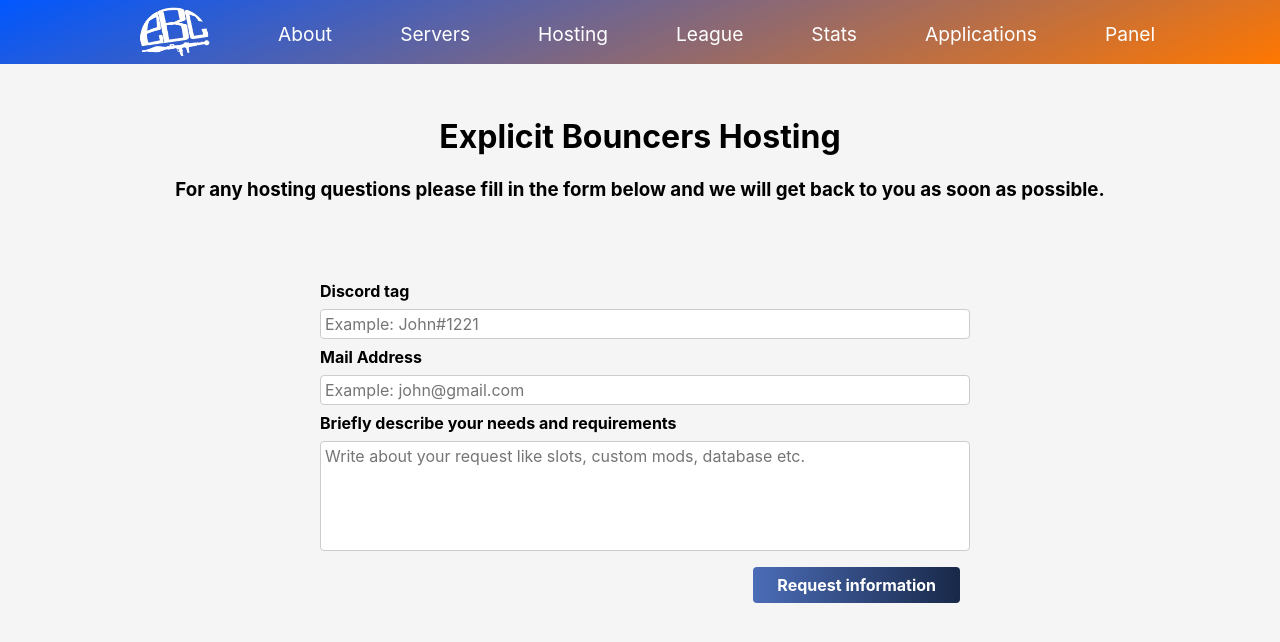
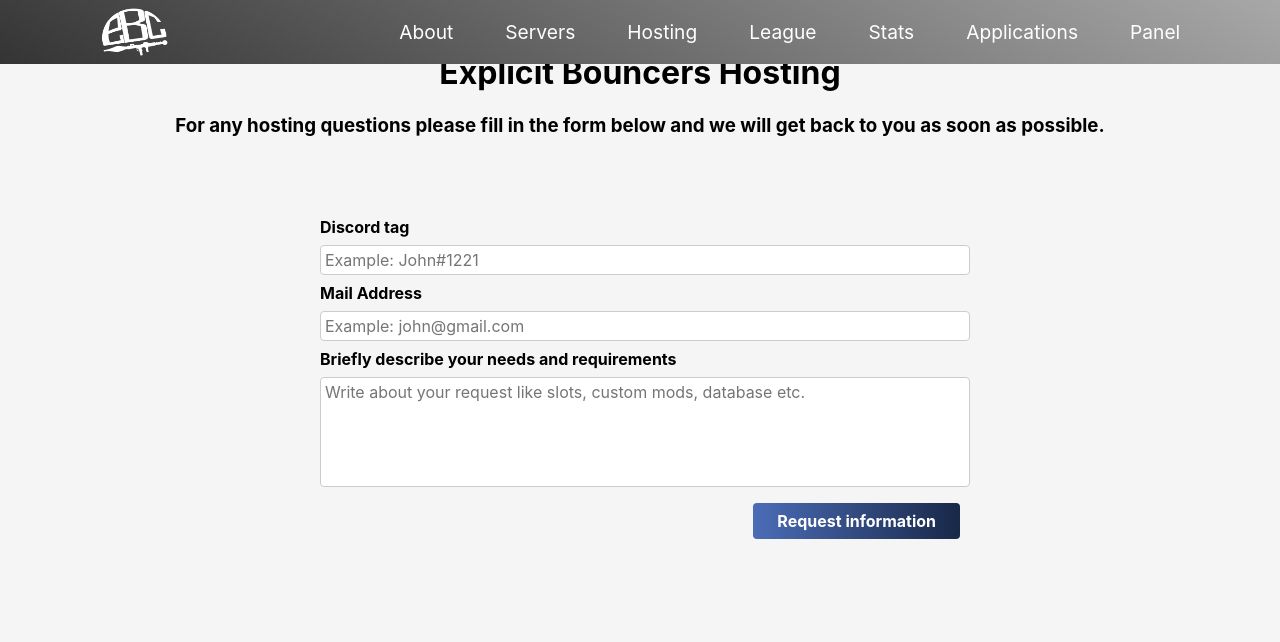
Before and after one commit to kristiandz/ebc-website, a React (Create React App) app: page /hosting in a window 1280 px wide. Shown: the top 642 px of the page. Built offline with nearby package versions, Linux system fonts and the light colour scheme.

Commit message:
Navbar update, applications sub pages dropdown menu

```diff
--- a/src/components/layout/MainNavigation.jsx
+++ b/src/components/layout/MainNavigation.jsx
@@ -6,30 +6,23 @@
 
     return (
         <header className={classes.header}>
-            <div className={classes.logo}><Link to="/"><img src={logo} alt="Logo" width = "72" height="63" /></Link></div>
+            <div className={classes.logo}><Link to="/"><img src={logo} alt="Logo" width="68" height="61" /></Link></div>
             <nav>
                 <ul>
-                    <li>
-                        <Link to="/about">About</Link>
-                    </li>
-                    <li>
-                        <Link to="/servers">Servers</Link>
-                    </li>
-                    <li>
-                        <Link to="/hosting">Hosting</Link>
-                    </li>
-                    <li>
-                        <Link to="/league">League</Link>
-                    </li>
-                    <li>
-                        <Link to="/stats">Stats</Link>
-                    </li>
-                    <li>
-                        <Link to="/applications">Applications</Link>
-                    </li>
-                    <li>
-                        <Link to="/panel">Panel</Link>
-                    </li>
+                    <li><Link to="/about">About</Link></li>
+                    <li><Link to="/servers">Servers</Link></li>
+                    <li><Link to="/hosting">Hosting</Link></li>
+                    <li><Link to="/league">League</Link></li>
+                    <li><Link to="/stats">Stats</Link></li>
+                    <li className={classes.dropdown}>
+                        <Link to="/applications/community_applications">Applications</Link>
+                        <div className={classes.dropdownContent}>
+                            <Link to="/applications/community_applications">Community applications</Link>
+                            <Link to="/applications/community_apply">Join the community</Link>
+                            <Link to="/applications/ban_appeal">Appeal a ban</Link>
+                            <Link to="/applications/ban_appeals">Ban appeals</Link>
+                        </div></li>
+                    <li><Link to="/panel">Panel</Link></li>
                 </ul>
             </nav>
         </header >
--- a/src/components/layout/MainNavigation.module.css
+++ b/src/components/layout/MainNavigation.module.css
@@ -1,12 +1,13 @@
 .header {
   height: 8vh;
   display: flex;
+  position: fixed;
+  top: 0;
+  width: 100%;
   align-items: center;
-  justify-content: space-between;
-  background: rgb(255,119,0);
-  background: linear-gradient(337deg, rgba(255,119,0,1) 0%, rgba(0,87,255,1) 100%);
-  padding: 0 10%;
-}
+  justify-content: space-around;
+  /* background: linear-gradient(337deg, rgba(255,119,0,1) 0%, rgba(0,87,255,1) 100%); */
+  background: linear-gradient(30deg, rgba(52,52,52,1) 0%, rgba(168,168,168,1) 100%);}
 
 .header ul {
   list-style: none;
@@ -17,11 +18,11 @@
 }
 
 .header li {
-  margin-left: 3rem;
+  margin-left: 2rem;
 }
 
 .header a {
-  padding: 10px 10px;
+  padding: 15px 10px;
   text-decoration: none;
   font-size: 1.2rem;
   color: #ffffff;
@@ -36,3 +37,27 @@
 .logo {
   padding-top: 15px;
 }
+
+.dropdownContent{
+  margin-top: 2.1vh;
+  display: none;
+  position: absolute;
+  padding-top: 0vh;
+  background: #D57129;
+  min-width: 160px;
+  z-index: 1;
+}
+
+.dropdownContent a {
+  text-decoration: none;
+}
+
+.dropdownContent a:hover {
+    color: white;
+    color: rgb(182, 182, 182);
+}
+
+.dropdown:hover .dropdownContent {
+  display: flex;
+  flex-direction: column;
+}
--- a/src/pages/Applications.jsx
+++ b/src/pages/Applications.jsx
@@ -1,19 +1,13 @@
 import classes from "./Applications.module.css";
-import {Outlet, Link} from "react-router-dom";
+import { Outlet, Link, useLocation } from "react-router-dom";
 
 function Applications() {
-
+    const location = useLocation();
     return (
-        <div className = {classes.appContainer}>
-            <nav className = {classes.navbar}>
-                <Link to="community_applications">Community applications</Link>
-                <Link to="community_apply">Join the community</Link>
-                <Link to="ban_appeal">Appeal a ban</Link>
-                <Link to="ban_appeals">Ban appeals</Link>
-            </nav>
-            <Outlet/>
+        <div className={classes.appContainer}>
+            <Outlet />
         </div>
-     );
+    );
 }
 
 export default Applications;
--- a/src/pages/Applications.module.css
+++ b/src/pages/Applications.module.css
@@ -1,35 +1,4 @@
 .appContainer{
     background-color: whitesmoke;
+    padding: 0 0;
 }
-
-nav{
-    display: flex;
-    text-decoration: none;
-    font-size: 25px;
-    justify-content: space-around;
-}
-
-.content{
-    padding: 0 1vw;
-}
-
-a{
-    color: black;
-    text-decoration: none;
-}
-
-.navbar{
-    background: linear-gradient(90deg, #4b6cb7 0%, #182848 100%);
-}
-
-.navbar a{
-    color: white;
-    font-size: 22px;
-    padding: 10px;
-}
-
-.navbar a:hover,
-.navbar a:active,
-.navbar a.active {
-  color: rgb(182, 182, 182);
-}
```
